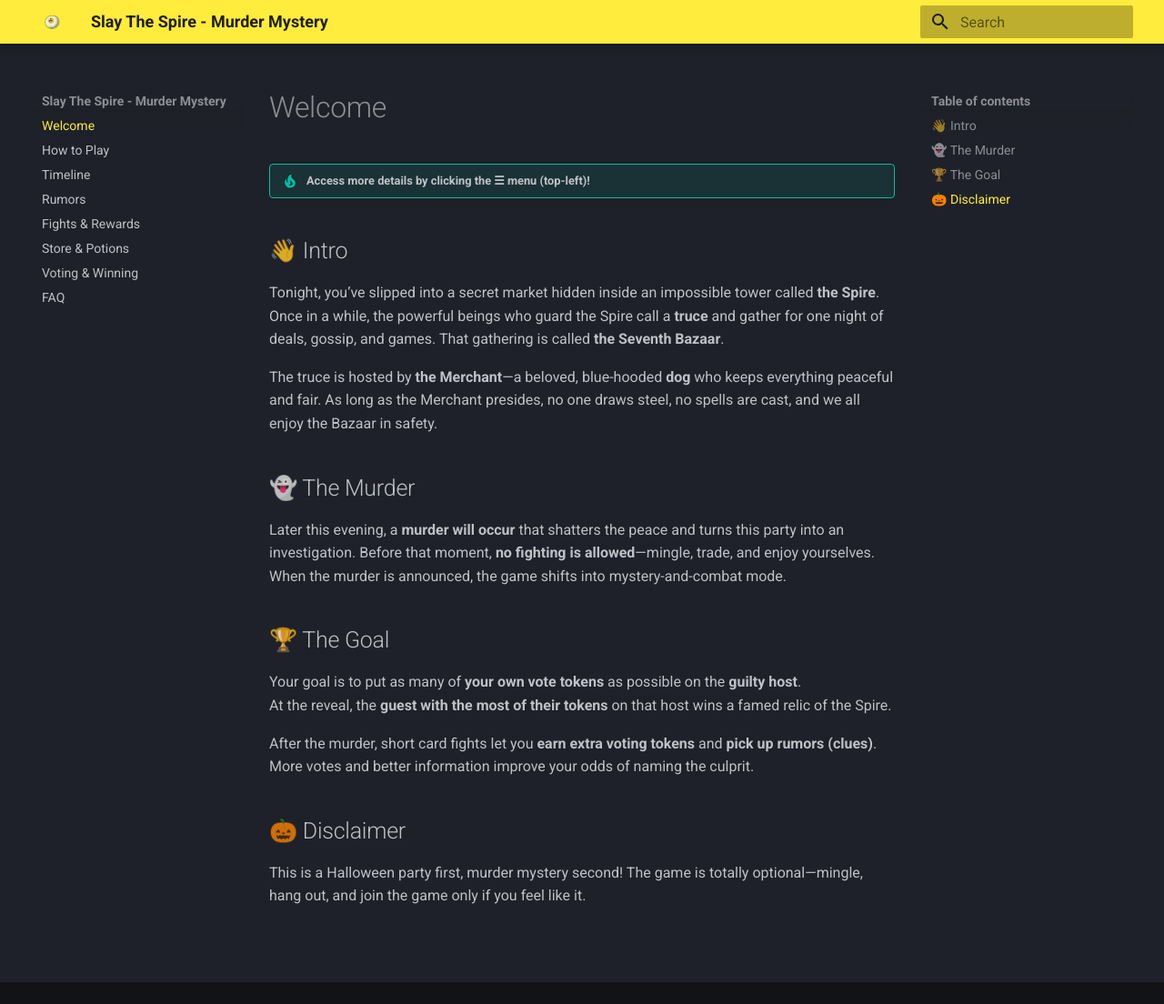
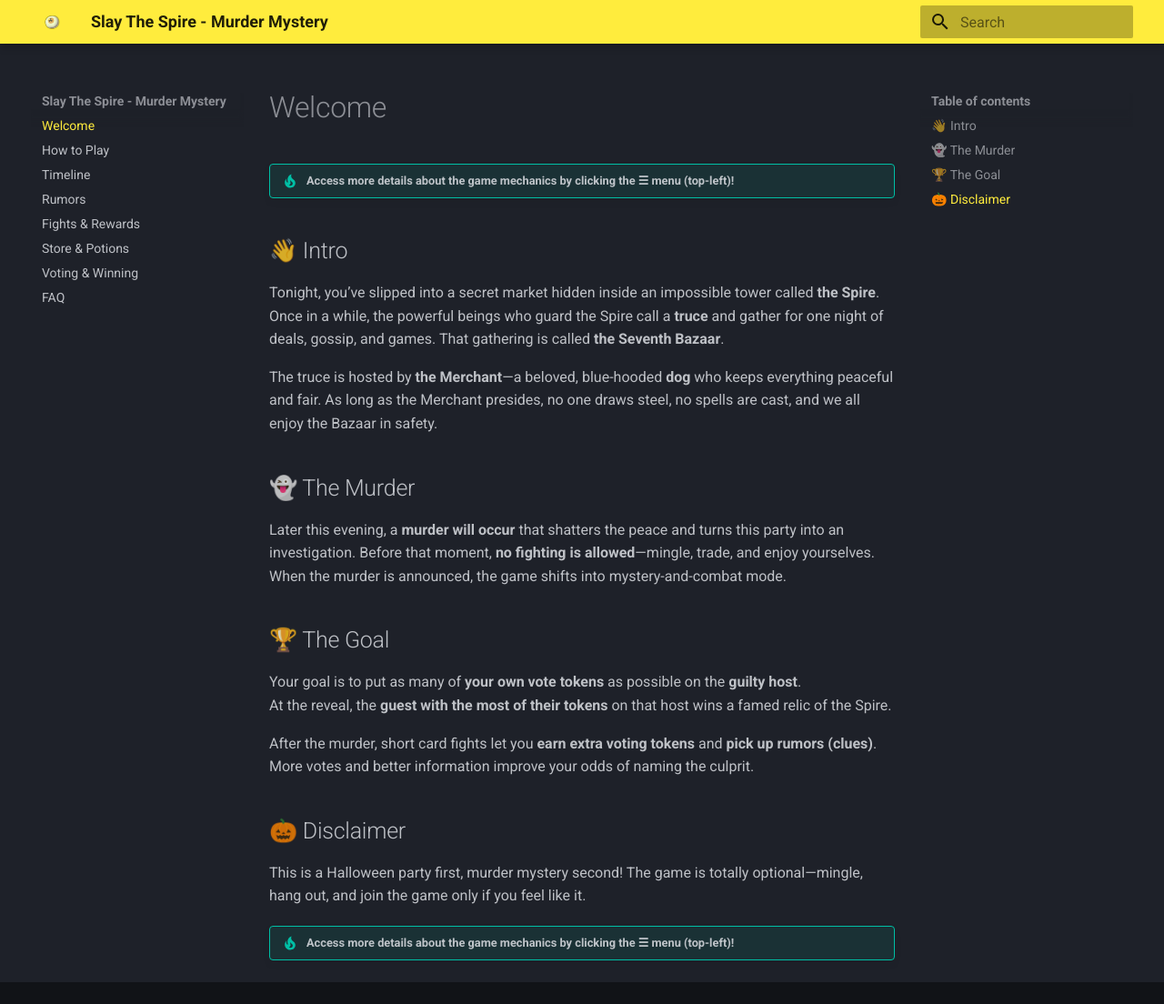
Before and after one commit to lucyorsi/sls-murder-mystery-docs, an MkDocs documentation site: the page built from docs/index.md, in a window 1280 px wide and 1104 px high. Shown: the whole window at 91% size. Built offline with MkDocs 1.6.1 and Material for MkDocs 9.7.7, drawn with Linux system fonts in a browser that asks for light colours.

Commit message:
actual final

```diff
--- a/docs/index.md
+++ b/docs/index.md
@@ -1,6 +1,6 @@
 # Welcome
 
-!!! tip "Access more details by clicking the **☰ menu** (top-left)!"
+!!! tip "Access more details about the game mechanics by clicking the **☰ menu** (top-left)!"
 
 ## 👋 Intro
 
@@ -23,3 +23,5 @@
 ## 🎃 Disclaimer
 
 This is a Halloween party first, murder mystery second! The game is totally optional—mingle, hang out, and join the game only if you feel like it.
+
+!!! tip "Access more details about the game mechanics by clicking the **☰ menu** (top-left)!"
```
